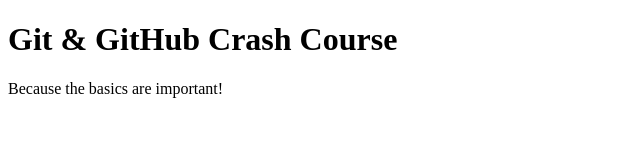
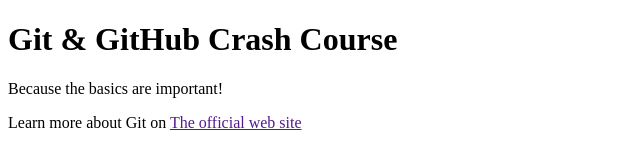
Before and after one commit to RanjeetKumar9/Github-Test-Personal, a plain HTML site: page index.html in a window 1280 px wide. Shown: the whole page, without its empty margins (0-640 px from the left). Drawn offline with Linux system fonts and the light colour scheme.

Commit message:
added link to this

```diff
--- a/index.html
+++ b/index.html
@@ -9,5 +9,10 @@
   <body>
     <h1>Git & GitHub Crash Course</h1>
     <p>Because the basics are important!</p>
+    <p>
+      Learn more about Git on
+      <a href=""https://git-scm.com/book/en/v2"> The official web site </a>
+    </p>
+
   </body>
 </html>
```
